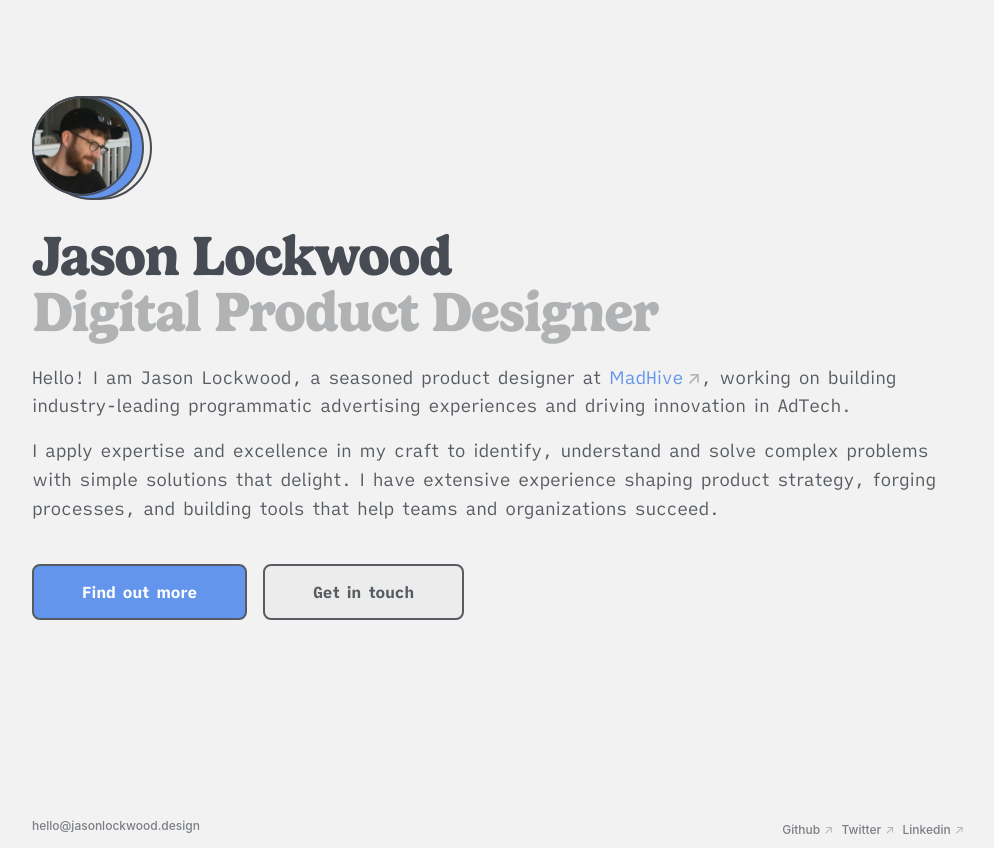
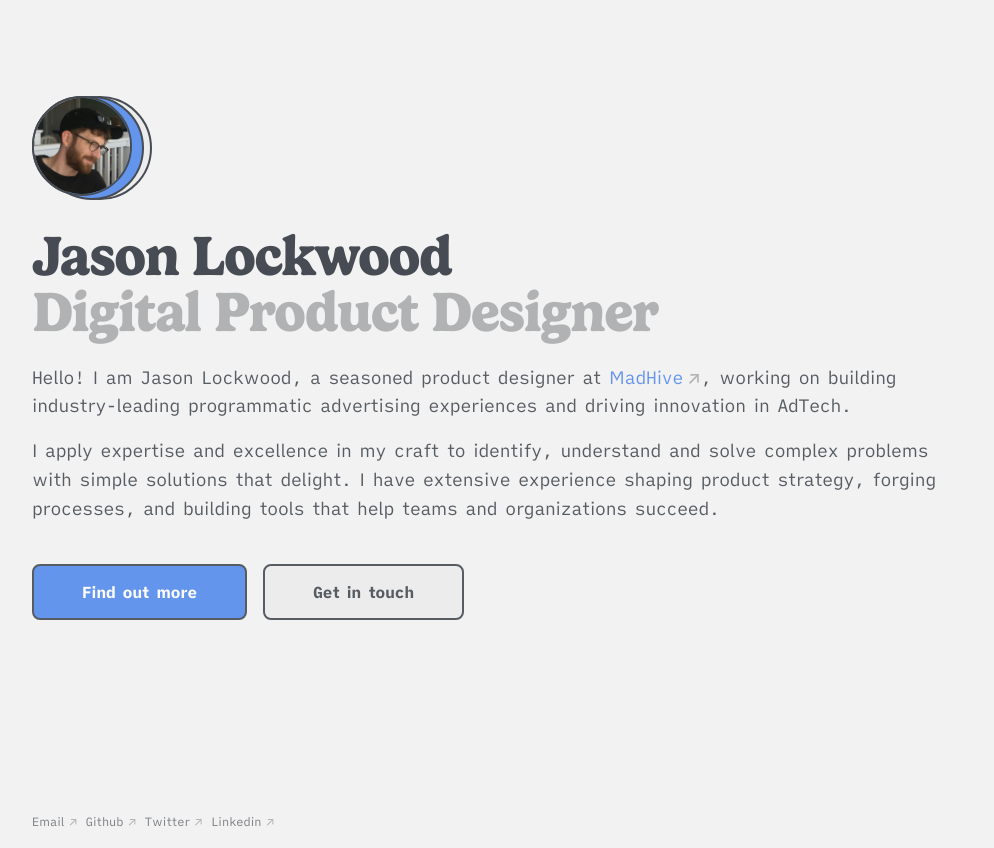
Before and after one commit to jasonlockwood/jasonlockwood.design, a Next.js app: page / in a window 1280 px wide. Shown: the whole page, without its empty margins (138-1132 px from the left). Built offline with nearby package versions, Linux system fonts and the light colour scheme.

Commit message:
updated footer
change mail copy and integrated with social links

```diff
--- a/components/footer.js
+++ b/components/footer.js
@@ -15,7 +15,6 @@ const Wrapper = styled.footer`
   a {
     color: ${theme.light.colors.shade_60};
     overflow: hidden;
-    font-family: --apple-system, BlinkMacSystemFont, 'Segoe UI', Roboto, Oxygen, Ubuntu, Cantarell, 'Open Sans', 'Helvetica Neue', sans-serif;
     font-weight: 500;
 
     &:hover{
@@ -29,10 +28,6 @@ const Wrapper = styled.footer`
     margin-right: ${theme.space[2]};
 
   }
-
-  .m-link{
-      font-size: ${theme.fontSizes[2]};
-    }
 `;
 
 const flex = styled.div`
@@ -43,21 +38,12 @@ const flex = styled.div`
 
 const Footer = () => (
   <Wrapper className="px-4 lg:px-0">
-    <Space />
-    <flex className="pr-8">
-    <a
-        href="mailto:hello@jasonlockwood.design?subject=Reaching out from your website"
-        className="link-effect"
-      >
-        hello@jasonlockwood.design
-      </a>
-      <Space y8/>
-    </flex>
 
     <flex>
 
-      <Space y8 />
-
+      <a href="mailto:hello@jasonlockwood.design?subject=Reaching out from your website" className="link-effect">
+        Email
+      </a><span className="outlink">↗</span>
       <a href="//www.github.com/jasonlockwood" className="link-effect">
         Github
       </a><span className="outlink">↗</span>
@@ -67,9 +53,9 @@ const Footer = () => (
       <a href="//www.linkedin.com/in/jasonlockwoodin/" className="link-effect">
         Linkedin
       </a><span className="outlink">↗</span>
-      <Space y8/>
+
     </flex>
-    <Space/>
+
   </Wrapper>
 );
 
--- a/styles/global.js
+++ b/styles/global.js
@@ -7,7 +7,7 @@ const GlobalStyle = createGlobalStyle`
 
 html,
 body {
-  font-family: "Gelica-Bold", -apple-system, BlinkMacSystemFont, Segoe UI, Roboto, Oxygen, Ubuntu,
+  font-family: 'iA Writer Quattro S', -apple-system, BlinkMacSystemFont, Segoe UI, Roboto, Oxygen, Ubuntu,
     Cantarell, Fira Sans, Droid Sans, Helvetica Neue, sans-serif;
   line-height: ${theme.lineHeights.body};
   width: 100%;
@@ -52,6 +52,8 @@ h1, h2, h3, h4 ,h5{
     line-height: ${theme.lineHeights.heading};
     color: ${theme.light.colors.shade_80};
     display: flex;
+    font-family: "Gelica-Bold", -apple-system, BlinkMacSystemFont, Segoe UI, Roboto, Oxygen, Ubuntu,
+    Cantarell, Fira Sans, Droid Sans, Helvetica Neue, sans-serif;
 }
 
 p, li{
```
